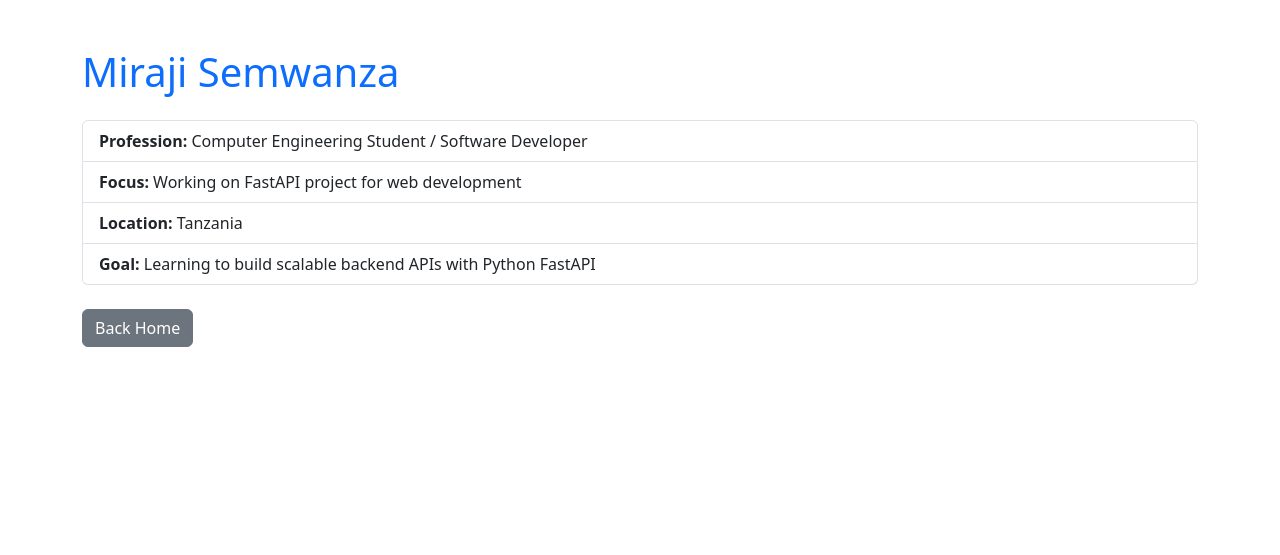
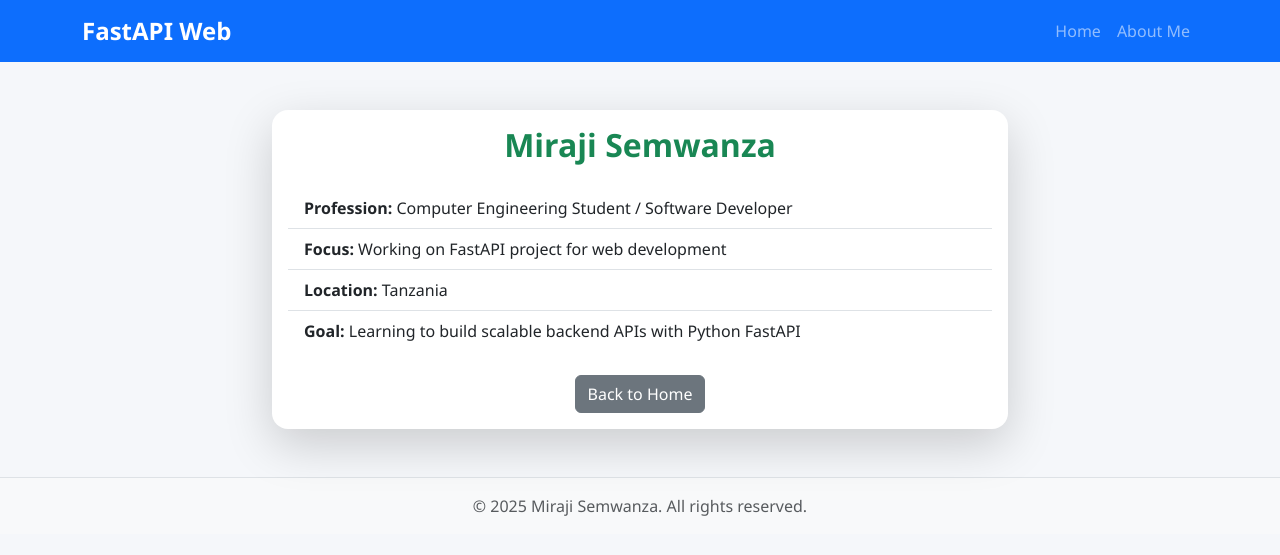
Before and after one commit to SEMWANZAMIRAJI/fastapiworkshop, a FastAPI app: page /about in a window 1280 px wide. Shown: the top 555 px of the page. Run offline with FastAPI, Linux system fonts and the light colour scheme.

Commit message:
addsomessd

```diff
--- a/static/style.css
+++ b/static/style.css
@@ -0,0 +1,21 @@
+body {
+    font-family: 'Segoe UI', Tahoma, Geneva, Verdana, sans-serif;
+    background-color: #f5f7fa;
+}
+
+h1, h2 {
+    font-weight: bold;
+}
+
+.card {
+    border-radius: 16px;
+}
+
+.navbar-brand {
+    font-weight: bold;
+    font-size: 1.5rem;
+}
+
+footer {
+    background-color: #f8f9fa;
+}
--- a/templates/about.html
+++ b/templates/about.html
@@ -1,20 +1,22 @@
-<!DOCTYPE html>
-<html lang="en">
-<head>
-    <meta charset="UTF-8">
-    <title>{{ title }}</title>
-    <link href="https://cdn.jsdelivr.net/npm/bootstrap@5.3.0/dist/css/bootstrap.min.css" rel="stylesheet">
-</head>
-<body class="bg-white p-5">
-    <div class="container">
-        <h1 class="text-primary mb-4">{{ name }}</h1>
-        <ul class="list-group">
-            <li class="list-group-item"><strong>Profession:</strong> {{ profession }}</li>
-            <li class="list-group-item"><strong>Focus:</strong> {{ focus }}</li>
-            <li class="list-group-item"><strong>Location:</strong> {{ location }}</li>
-            <li class="list-group-item"><strong>Goal:</strong> {{ goal }}</li>
-        </ul>
-        <a href="/" class="btn btn-secondary mt-4">Back Home</a>
+{% extends "base.html" %}
+
+{% block content %}
+    <div class="row justify-content-center">
+        <div class="col-md-8">
+            <div class="card shadow-lg border-0">
+                <div class="card-body">
+                    <h2 class="card-title text-center text-success mb-4">{{ name }}</h2>
+                    <ul class="list-group list-group-flush mb-4">
+                        <li class="list-group-item"><strong>Profession:</strong> {{ profession }}</li>
+                        <li class="list-group-item"><strong>Focus:</strong> {{ focus }}</li>
+                        <li class="list-group-item"><strong>Location:</strong> {{ location }}</li>
+                        <li class="list-group-item"><strong>Goal:</strong> {{ goal }}</li>
+                    </ul>
+                    <div class="text-center">
+                        <a href="/" class="btn btn-secondary">Back to Home</a>
+                    </div>
+                </div>
+            </div>
+        </div>
     </div>
-</body>
-</html>
+{% endblock %}
--- /dev/null
+++ b/templates/base.html
@@ -0,0 +1,37 @@
+<!DOCTYPE html>
+<html lang="en">
+<head>
+    <meta charset="UTF-8">
+    <title>{{ title }}</title>
+    <meta name="viewport" content="width=device-width, initial-scale=1">
+    <link href="https://cdn.jsdelivr.net/npm/bootstrap@5.3.0/dist/css/bootstrap.min.css" rel="stylesheet">
+    <link rel="stylesheet" href="/static/style.css">
+</head>
+<body>
+
+    <nav class="navbar navbar-expand-lg navbar-dark bg-primary">
+        <div class="container">
+            <a class="navbar-brand" href="/">FastAPI Web</a>
+            <div class="collapse navbar-collapse">
+                <ul class="navbar-nav ms-auto">
+                    <li class="nav-item"><a href="/" class="nav-link">Home</a></li>
+                    <li class="nav-item"><a href="/about" class="nav-link">About Me</a></li>
+                </ul>
+            </div>
+        </div>
+    </nav>
+
+
+    <main class="container mt-5">
+        {% block content %}{% endblock %}
+    </main>
+
+
+    <footer class="bg-light text-center text-muted py-3 mt-5 border-top">
+        <div class="container">
+            <p class="mb-0">© 2025 Miraji Semwanza. All rights reserved.</p>
+        </div>
+    </footer>
+
+</body>
+</html>
```
Also changed, not shown: templates/index.html (+8 -13 lines).
